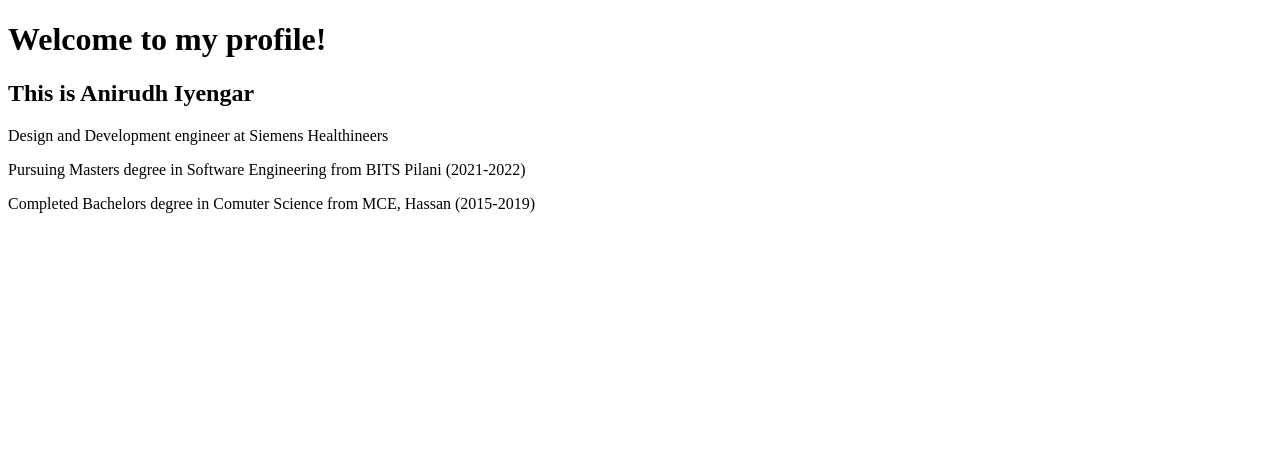
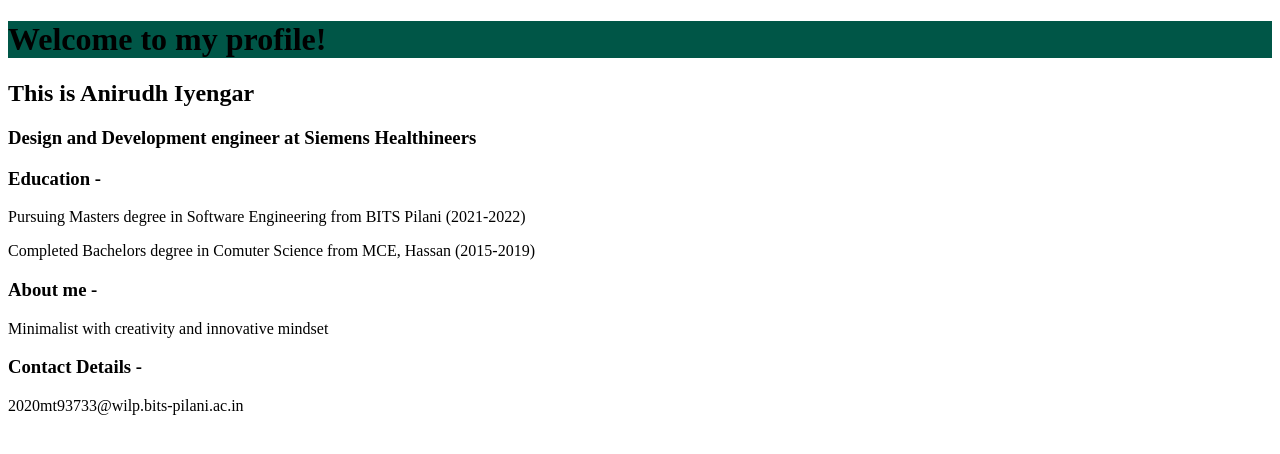
Before and after one commit to 2020mt93733/Anirudh.github.io, a plain HTML site: page index.html in a window 1280 px wide. Drawn offline with Linux system fonts and the light colour scheme.

Commit message:
Update index.html

```diff
--- a/index.html
+++ b/index.html
@@ -2,12 +2,16 @@
 <html>
 <body>
 
-<h1>Welcome to my profile!</h1>
+<h1 style="background-color:#005647;">Welcome to my profile!</h1>
 
 <h2>This is Anirudh Iyengar</h2>
-  <p>Design and Development engineer at Siemens Healthineers</p>
+<h3>Design and Development engineer at Siemens Healthineers</h3>
+<h3>Education - </h3>
   <p>Pursuing Masters degree in Software Engineering from BITS Pilani (2021-2022)</p>
   <p>Completed Bachelors degree in Comuter Science from MCE, Hassan (2015-2019)</p>
-
+<h3>About me - </h3>
+  <p>Minimalist with creativity and innovative mindset</p>
+<h3>Contact Details - </h3>
+  <p>2020mt93733@wilp.bits-pilani.ac.in</p>
 </body>
 </html>
```
